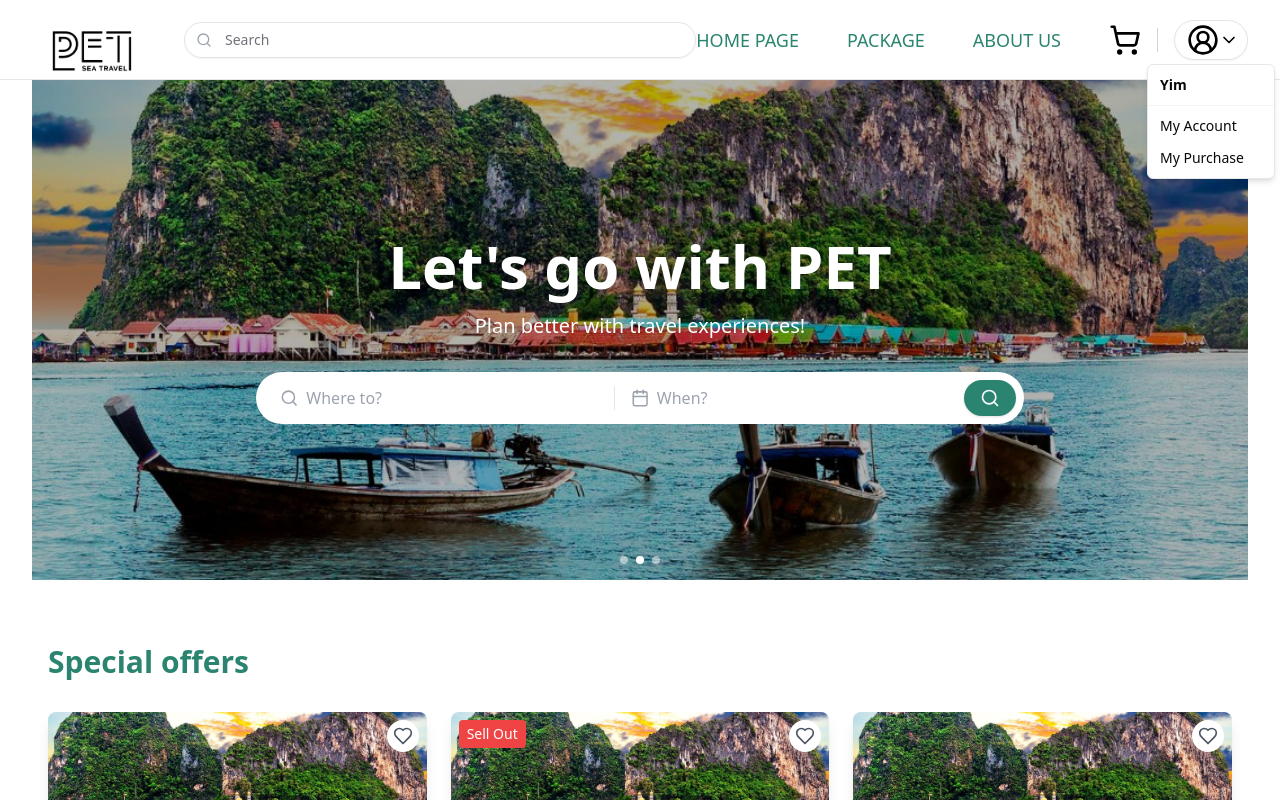
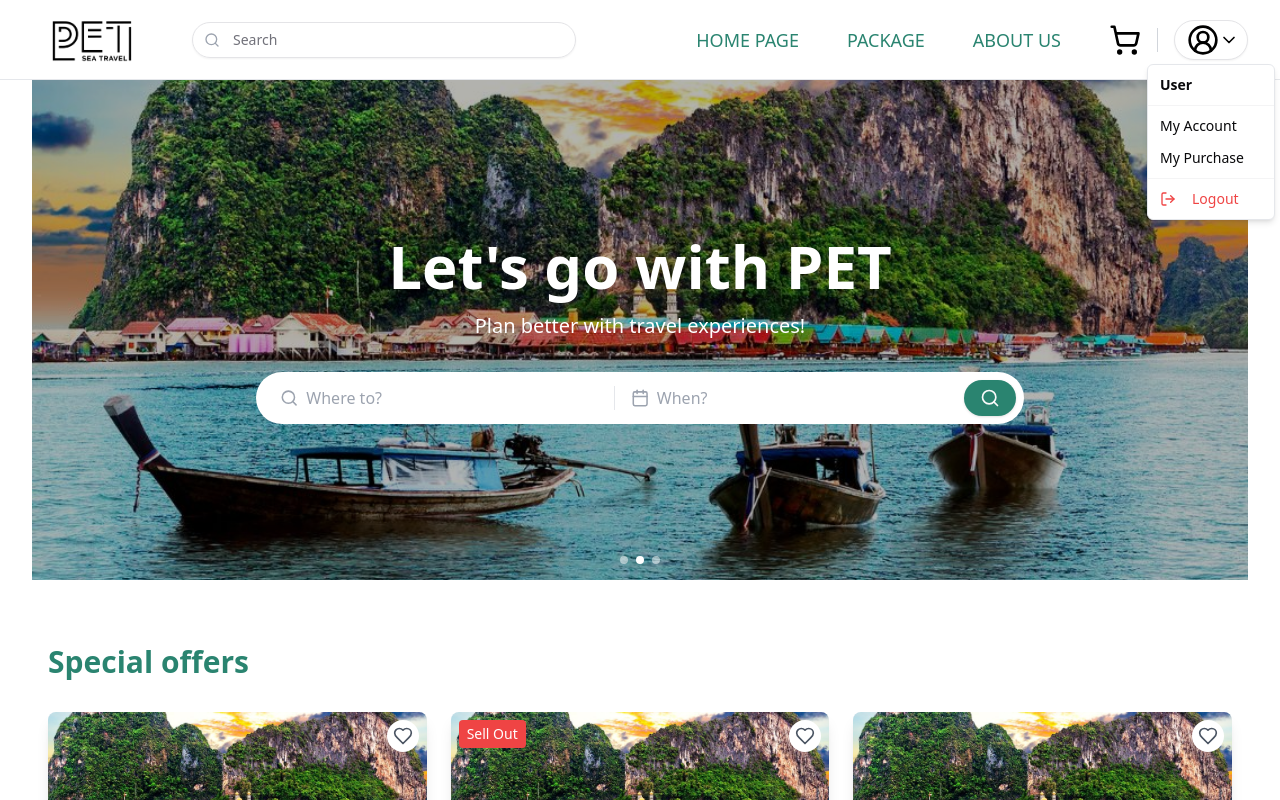
Before and after one commit to ProjectGroup2t2/PET-travel, a Next.js app in the folder Client/: page / in a window 1280 px wide. Both pictures are taken after a click on the button 1211 px from the left and 39 px from the top of the page. Shown: the top 800 px of the page. Built offline with nearby package versions, Linux system fonts and the light colour scheme.

Commit message:
update navbar

```diff
--- a/Client/src/components/ui/Navbar/About.jsx
+++ /dev/null
@@ -1,7 +0,0 @@
-import React from 'react'
-const About = () => {
-  return (
-    <div>About</div>
-  )
-}
-export default About
--- a/Client/src/components/ui/Navbar/Navbar.jsx
+++ b/Client/src/components/ui/Navbar/Navbar.jsx
@@ -1,3 +1,4 @@
+"use client";
 import React from "react";
 import Link from "next/link";
 import Logo from "./Logo";
@@ -5,19 +6,25 @@ import Cart from "./Cart";
 import Profile from "./Profile";
 import Search from "./Search";
 
+import { usePathname } from "next/navigation";
+
 const Navbar = () => {
+  const pathname = usePathname();
+  const hiddenNavbar = ["/login", "/register"];
+
+  if (hiddenNavbar.includes(pathname)) return null;
+
   return (
     <nav className="bg-white border-b border-gray-200 flex items-center justify-between h-20 px-4 lg:px-8">
       {/* Logo & Search Bar */}
-      <div className="flex items-center flex-grow gap-8">
-        <div className="flex-shrink-0">
+      <div className="flex items-center flex-grow gap-10">
+        <div className="flex-shrink-0 relative top-[-10px]">
           <Logo />
         </div>
-        <div className="flex-grow max-w-xl">
+        <div className="flex-grow max-w-sm">
           <Search />
         </div>
       </div>
-
       {/* Navigation Links */}
       <div className="hidden md:flex items-center space-x-12">
         <Link
--- a/Client/src/components/ui/Navbar/Package.jsx
+++ /dev/null
@@ -1,9 +0,0 @@
-import React from 'react'
-
-const Package = () => {
-  return (
-    <div>Package</div>
-  )
-}
-
-export default Package
--- a/Client/src/components/ui/Navbar/Profile.jsx
+++ b/Client/src/components/ui/Navbar/Profile.jsx
@@ -1,6 +1,7 @@
+"use client";
 import React from "react";
-  import { CircleUserRound } from "lucide-react";
-  import { ChevronDown } from "lucide-react";
+import { useRouter } from "next/navigation";
+import { CircleUserRound, ChevronDown, LogOut } from "lucide-react";
 import {
   DropdownMenu,
   DropdownMenuContent,
@@ -13,6 +14,13 @@
 import { links } from "@/utils/links";
 
 const Profile = () => {
+  const router = useRouter();
+
+  const handleLogout = () => {
+    localStorage.removeItem("token"); // หรือล้าง session ตามที่ใช้
+    router.push("/login"); // กลับไปหน้า Login
+  };
+
   return (
     <div>
       <DropdownMenu>
@@ -28,17 +36,18 @@
           </Button>
         </DropdownMenuTrigger>
         <DropdownMenuContent>
-            <DropdownMenuLabel>Yim</DropdownMenuLabel>
+          <DropdownMenuLabel>User</DropdownMenuLabel>
           <DropdownMenuSeparator />
-            {links.map((item, index) => {
-              return (
+          {links.map((item, index) => (
             <DropdownMenuItem key={index}>
-                  <a href={item.href}>{item.label}
-
-                  </a>
+              <a href={item.href}>{item.label}</a>
             </DropdownMenuItem>
-              );
-            })}
+          ))}
+          <DropdownMenuSeparator />
+          <DropdownMenuItem onClick={handleLogout} className="text-red-500">
+            <LogOut className="w-4 h-4 mr-2" />
+            Logout
+          </DropdownMenuItem>
         </DropdownMenuContent>
       </DropdownMenu>
     </div>
```
Lines whose indentation alone changed are shown as unchanged.
